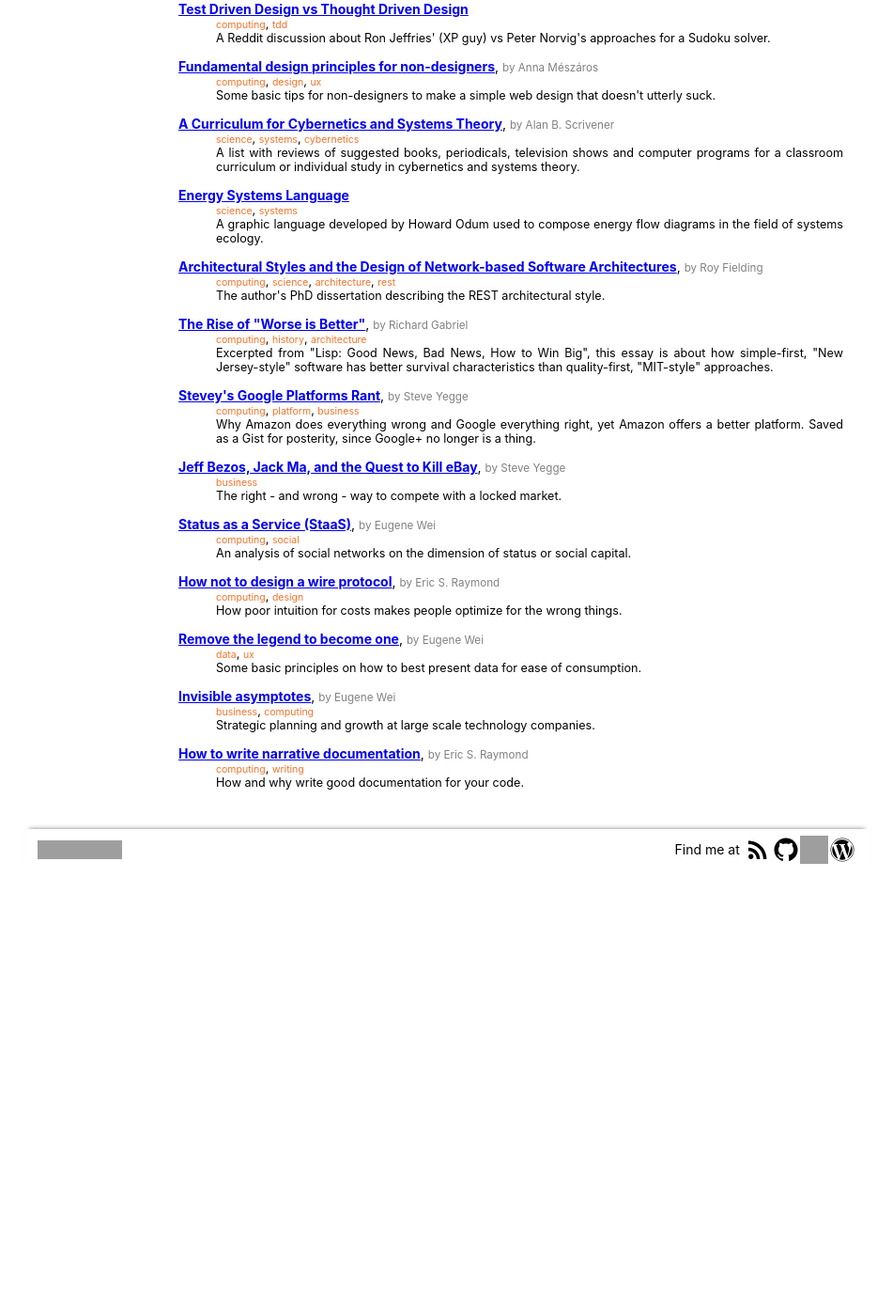
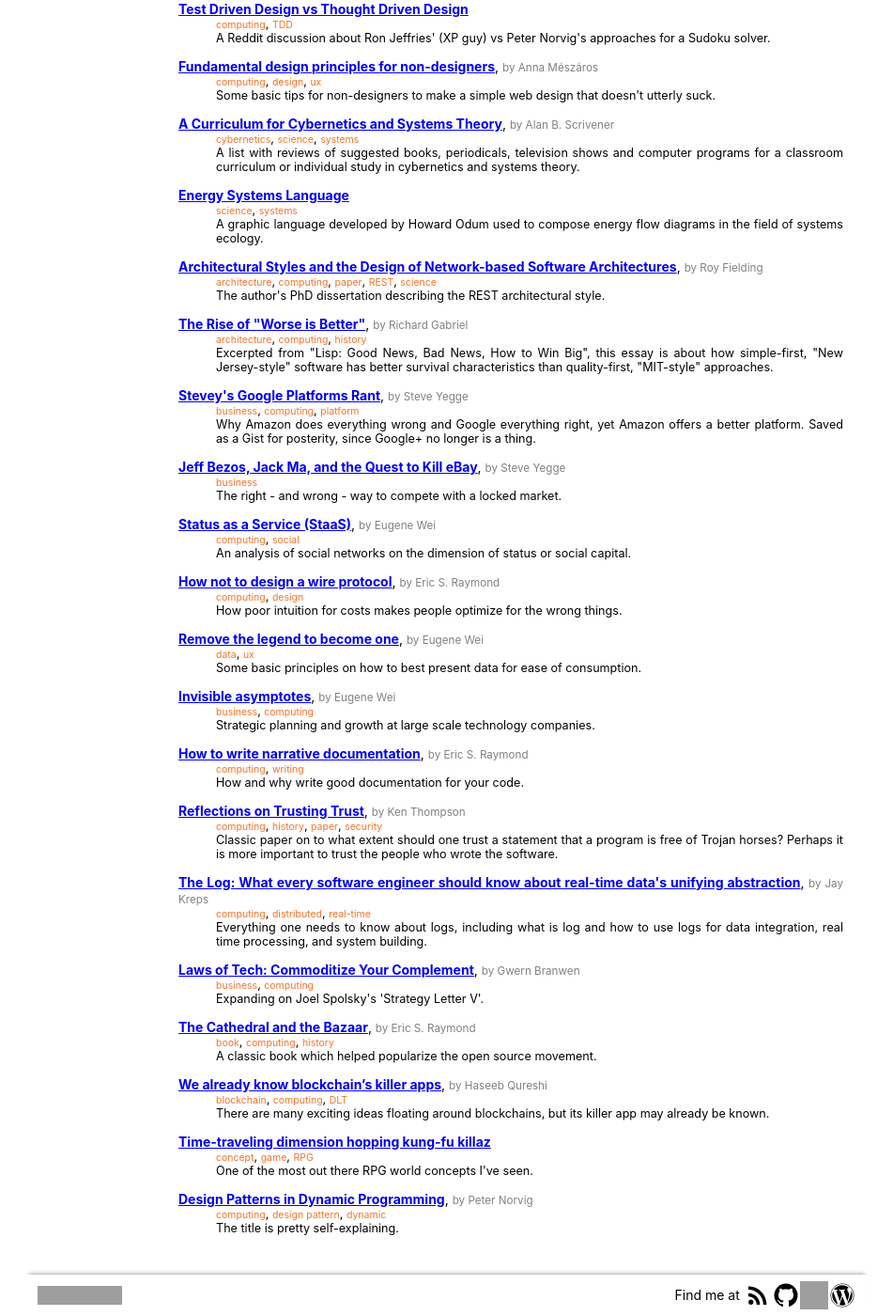
Before and after one commit to hanjos/hanjos.github.io, a Jekyll site: the page built from bookmarks.md, in a window 1280 px wide and 1400 px high, scrolled down 1528 px. Shown: the whole window at 94% size, without its empty margins (164-1115 px from the left). Built offline with Jekyll 4.4.1, drawn with Linux system fonts in a browser that asks for light colours; before the commit the page ends 2454 px from its top, so only the background shows below that; some of the changed text lies outside the part shown; grey boxes are pictures that could not be loaded.

Commit message:
Mais atalhos.

```diff
--- a/_data/bookmarks.yml
+++ b/_data/bookmarks.yml
@@ -2,12 +2,12 @@
   title: Anatomy of a knockout
   authors: Chris Granger
   description: A brief description of the Entity-Component-System (ECS) architecture pattern, common in games and simulations.
-  tags: ['architecture', 'ecs', 'computing']
+  tags: ['architecture', 'computing', 'ECS']
 - url: https://www.chris-granger.com/2013/01/24/the-ide-as-data/
   title: The IDE as a value
   authors: Chris Granger
   description: A description of Chris' BOT architecture, derived from ECS to fit event-driven applications.
-  tags: ['architecture', 'ecs', 'computing']
+  tags: ['architecture', 'computing', 'ECS']
 - url: https://www.joelonsoftware.com/2004/12/15/camels-and-rubber-duckies/
   title: Camels and Rubber Duckies
   authors: Joel Spolsky
@@ -22,16 +22,16 @@
   title: Evolve Your Hierarchy
   authors: Mick West
   description: One of the earliest and most popular descriptions of ECS.
-  tags: ['architecture', 'ecs', 'computing']
+  tags: ['architecture', 'computing', 'ECS']
 - url: http://groups.csail.mit.edu/mac/classes/6.001/abelson-sussman-lectures/
   title: "Structure and Interpretation of Computer Programs: Video Lectures by Hal Abelson and Gerald Jay Sussman"
   description: The complete collection of video lectures of MIT's famous introductory computer science course, given in 1986.
-  tags: ['computing', 'lecture', 'functional']
+  tags: ['computing', 'history', 'lecture']
 - url: https://smorgasborg.artlung.com/C_R_Y_P_T_O_N_O_M_I_C_O_N.shtml
   title: In the Beginning was the Command Line
   authors: Neal Stephenson
   description: An essay about the history and evolution of OSes and user interfaces, written in 1999.
-  tags: ['history', 'computing']
+  tags: ['computing', 'history']
 - url: http://steve-yegge.blogspot.com/2008/10/universal-design-pattern.html
   title: The Universal Design Pattern
   authors: Steve Yegge
@@ -41,20 +41,20 @@
   title: Three Hundred Mechanics
   authors: squidi
   description: (Eventually) 300 different gameplay mechanics and concepts, created by the author and released to the public domain.
-  tags: ['game', 'design']
+  tags: ['design', 'game']
 - url: http://mu.ranter.net/design-theory
   title: Mu’s Unbelievably Long and Disjointed Ramblings About RPG Design
   description: Several links and ramblings about game design in general, and many times fantasy MMORPG in particular.
-  tags: ['game', 'RPG', 'design']
+  tags: ['design', 'game', 'RPG']
 - url: http://gameprogrammingpatterns.com/
   title: Game Programming Patterns
   authors: Robert Nystrom
   description: A collection of design patterns found in games.
-  tags: ['game', 'design pattern', 'computing']
+  tags: ['book', 'computing', 'design pattern', 'game']
 - url: http://entity-systems.wikidot.com/
   title: Entity Systems Wiki
   description: A site collecting information about the Entity-Component-System architecture pattern, with several approaches, tutorials and links.
-  tags: ['architecture', 'ecs', 'computing']
+  tags: ['architecture', 'computing', 'ECS']
 - url: http://www.shirky.com/writings/group_enemy.html
   title: A Group Is Its Own Worst Enemy
   authors: Clay Shirky
@@ -64,7 +64,7 @@
   title: Designing Social Interfaces
   authors: [Christian Crumlish, Erin Malone]
   description: A collection of social user experience design patterns.
-  tags: ['computing', 'social', 'ux', 'design pattern']
+  tags: ['computing', 'design pattern', 'social', 'ux']
 - url: http://8325.org/haiku/
   title: NetPositive error messages
   description: A collection of humorous haiku error messages, originally from NetPositive, a web browser for BeOS. I'll probably steal some of these...
@@ -83,12 +83,12 @@
   title: Passing a Language through the Eye of a Needle
   authors: [Roberto Ierusalimschy, Luiz Henrique de Figueiredo, Waldemar Celes]
   description: How the embeddability of Lua impacted its design.
-  tags: ['computing', 'architecture']
+  tags: ['architecture', 'computing', 'paper']
 - url: http://www.darkshire.net/jhkim/rpg/magic/antiscience.html
   title: Breaking Out of Scientific Magic Systems
   authors: John H. Kim
   description: Some interesting RPG mechanics to give magic a distinct flavor.
-  tags: ['game', 'RPG', 'design', 'magic']
+  tags: ['design', 'game', 'magic', 'RPG']
 - url: https://www.cs.purdue.edu/homes/dec/essay.dissertation.html
   title: How To Write A Dissertation, or Bedtime Reading For People Who Do Not Have Time To Sleep
   description: Tips and directions on how to write a formal scientific document.
@@ -96,7 +96,7 @@
 - url: https://www.reddit.com/r/programming/comments/1kth0/test_driven_design_vs_thought_driven_design/
   title: Test Driven Design vs Thought Driven Design
   description: A Reddit discussion about Ron Jeffries' (XP guy) vs Peter Norvig's approaches for a Sudoku solver.
-  tags: ['computing', 'tdd']
+  tags: ['computing', 'TDD']
 - url: https://www.freecodecamp.org/news/fundamental-design-principles-for-non-designers-ad34c30caa7/
   title: Fundamental design principles for non-designers
   authors: Anna Mészáros
@@ -106,7 +106,7 @@
   title: A Curriculum for Cybernetics and Systems Theory
   authors: Alan B. Scrivener
   description: A list with reviews of suggested books, periodicals, television shows and computer programs for a classroom curriculum or individual study in cybernetics and systems theory.
-  tags: ['science', 'systems', 'cybernetics']
+  tags: ['cybernetics', 'science', 'systems']
 - url: https://en.wikipedia.org/wiki/Energy_Systems_Language
   title: Energy Systems Language
   description: A graphic language developed by Howard Odum used to compose energy flow diagrams in the field of systems ecology.
@@ -115,17 +115,17 @@
   title: Architectural Styles and the Design of Network-based Software Architectures
   authors: Roy Fielding
   description: The author's PhD dissertation describing the REST architectural style.
-  tags: ['computing', 'science', 'architecture', 'rest']
+  tags: ['architecture', 'computing', 'paper', 'REST', 'science']
 - url: http://dreamsongs.com/RiseOfWorseIsBetter.html
   title: 'The Rise of "Worse is Better"'
   authors: Richard Gabriel
   description: 'Excerpted from "Lisp: Good News, Bad News, How to Win Big", this essay is about how simple-first, "New Jersey-style" software has better survival characteristics than quality-first, "MIT-style" approaches.'
-  tags: ['computing', 'history', 'architecture']
+  tags: ['architecture', 'computing', 'history']
 - url: https://gist.github.com/hanjos/2764ed8c5d8af859320911eb5c11aead
   title: Stevey's Google Platforms Rant
   authors: Steve Yegge
   description: Why Amazon does everything wrong and Google everything right, yet Amazon offers a better platform. Saved as a Gist for posterity, since Google+ no longer is a thing.
-  tags: ['computing', 'platform', 'business']
+  tags: ['business', 'computing', 'platform']
 - url: https://medium.com/s/story/jeff-bezos-jack-ma-and-the-quest-to-kill-ebay-bb4992dc5020
   title: Jeff Bezos, Jack Ma, and the Quest to Kill eBay
   authors: Steve Yegge
@@ -156,3 +156,37 @@
   authors: Eric S. Raymond
   description: How and why write good documentation for your code.
   tags: ['computing', 'writing']
+- url: https://www.archive.ece.cmu.edu/~ganger/712.fall02/papers/p761-thompson.pdf
+  title: Reflections on Trusting Trust
+  authors: Ken Thompson
+  description: Classic paper on to what extent should one trust a statement that a program is free of Trojan horses? Perhaps it is more important to trust the people who wrote the software.
+  tags: ['computing', 'history', 'paper', 'security']
+- url: https://engineering.linkedin.com/distributed-systems/log-what-every-software-engineer-should-know-about-real-time-datas-unifying
+  title: "The Log: What every software engineer should know about real-time data's unifying abstraction"
+  authors: Jay Kreps
+  description: Everything one needs to know about logs, including what is log and how to use logs for data integration, real time processing, and system building.
+  tags: ['computing', 'distributed', 'real-time']
+- url: https://www.gwern.net/Complement
+  title: 'Laws of Tech: Commoditize Your Complement'
+  authors: Gwern Branwen
+  description: Expanding on Joel Spolsky's 'Strategy Letter V'.
+  tags: ['business', 'computing']
+- url: http://www.catb.org/~esr/writings/cathedral-bazaar/cathedral-bazaar/
+  title: The Cathedral and the Bazaar
+  authors: Eric S. Raymond
+  description: A classic book which helped popularize the open source movement.
+  tags: ['book', 'computing', 'history']
+- url: https://hackernoon.com/we-already-know-blockchains-killer-apps-f2d443eba35
+  title: We already know blockchain’s killer apps
+  authors: Haseeb Qureshi
+  description: There are many exciting ideas floating around blockchains, but its killer app may already be known.
+  tags: ['blockchain', 'computing', 'DLT']
+- url: https://forum.rpg.net/index.php?threads/time-traveling-dimension-hopping-kung-fu-killaz.176094/
+  title: Time-traveling dimension hopping kung-fu killaz
+  description: One of the most out there RPG world concepts I've seen.
+  tags: ['concept', 'game', 'RPG']
+- url: https://norvig.com/design-patterns/design-patterns.pdf
+  title: Design Patterns in Dynamic Programming
+  authors: Peter Norvig
+  description: The title is pretty self-explaining.
+  tags: ['computing', 'design pattern', 'dynamic']
```
